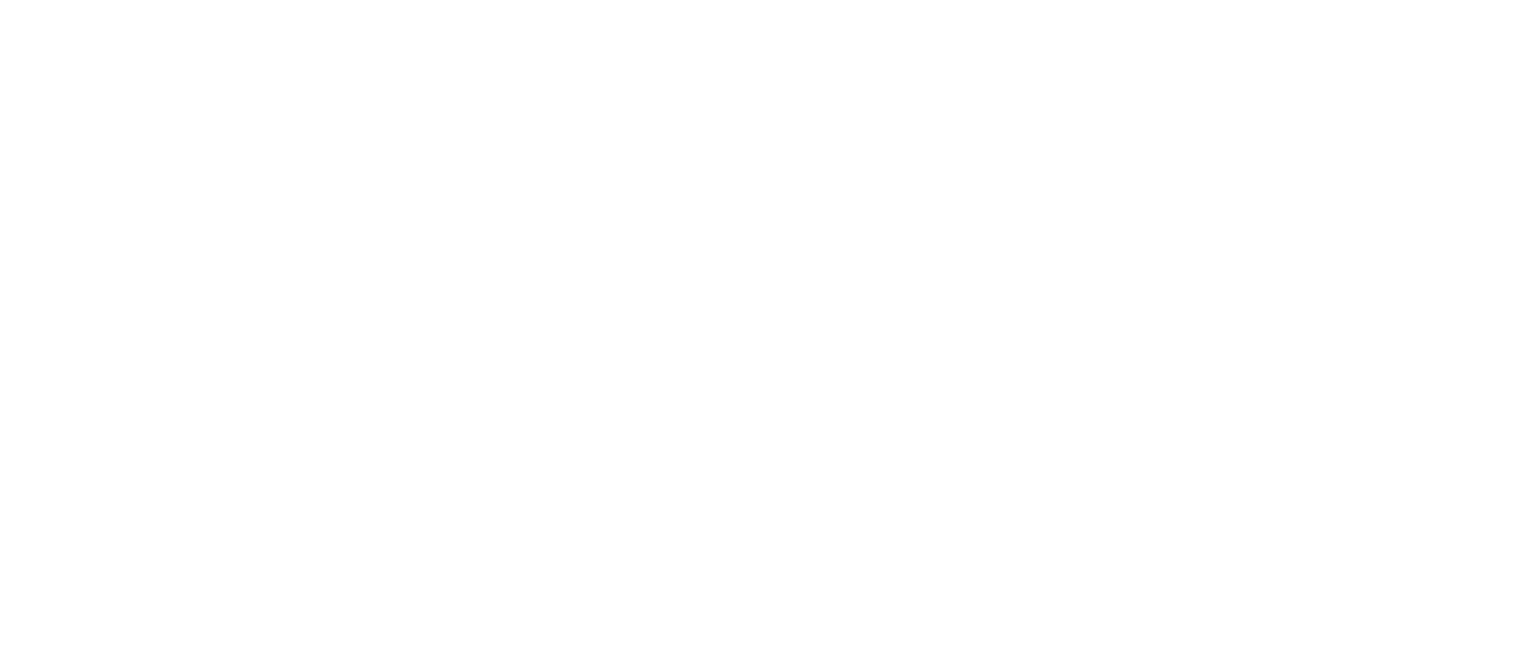
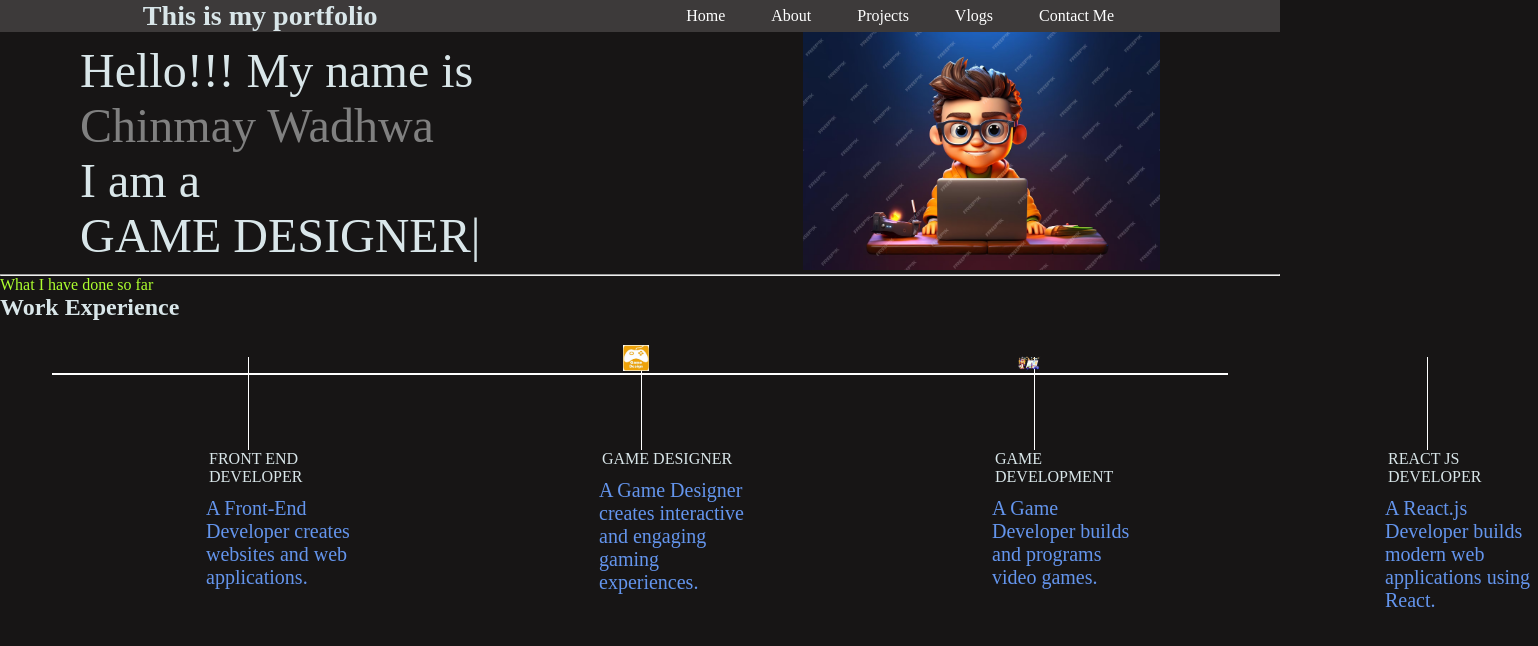
Before and after one commit to chinmaywadhwa007/office_project-, a plain HTML site: page index.html in a window 1280 px wide. Shown: the whole page, 1538 px wide, since content can reach past the window. Drawn offline with nearby package versions, Linux system fonts and the light colour scheme.

Commit message:
Add files via upload

```diff
--- a/index.html
+++ b/index.html
@@ -1,11 +1,82 @@
 <!DOCTYPE html>
 <html lang="en">
+
 <head>
     <meta charset="UTF-8">
     <meta name="viewport" content="width=device-width, initial-scale=1.0">
-    <title>Document</title>
+    <link rel="stylesheet" href="sheet.css">
+    <title>Portfolio</title>
 </head>
+
 <body>
+    <header>
+        <nav>
+            <div class="left">
+                <h3>This is my portfolio</h3>
+            </div>
+            <div class="right">
+                <ul>
+                    <li><a href="home">Home</a></li>
+                    <li><a href="about">About</a></li>
+                    <li><a href="projects">Projects</a></li>
+                    <li><a href="vlogs ">Vlogs</a></li>
+                    <li><a href="contact me">Contact Me</a></li>
+                </ul>
+            </div>
+        </nav>
+    </header>
 
+    <main>
+        <section class="firstsection">
+            <div id="leftsection">
+                Hello!!! My name is <span class="text-purple">Chinmay Wadhwa</span>
+                <div>I am a </div>
+                <span id="element"></span>
+            </div>
+            <div id="rightsection"><img src="image.avif" alt="Profile Image"></div>
+        </section>
+
+        <hr>
+
+        <section class="secondsection">
+            <span class="text-gray">What I have done so far</span>
+            <h2>Work Experience</h2>
+
+            <div class="box">
+                <div class="vertical">
+                    <img src="dev.img" alt="" class="image-top">
+                    <div class="vertical-text">FRONT END DEVELOPER</div>
+                    <div class="vertical-desc">A Front-End Developer creates websites and web applications.</div>
+                </div>
+
+                <div class="vertical">
+                    <img src="game.jpeg" alt="" class="image-top">
+                    <div class="vertical-text">GAME DESIGNER</div>
+                    <div class="vertical-desc">A Game Designer creates interactive and engaging gaming experiences.</div>
+                </div>
+
+                <div class="vertical">
+                    <img src="game2.png" alt="" class="image-top">
+                    <div class="vertical-text">GAME DEVELOPMENT</div>
+                    <div class="vertical-desc">A Game Developer builds and programs video games.</div>
+                </div>
+
+                <div class="vertical">
+                    <img src="dev.img" alt="" class="image-top">
+                    <div class="vertical-text">REACT JS DEVELOPER</div>
+                    <div class="vertical-desc">A React.js Developer builds modern web applications using React.</div>
+                </div>
+            </div>
+        </section>
+    </main>
+
+    <script src="https://unpkg.com/typed.js@2.1.0/dist/typed.umd.js"></script>
+    <script>
+        var typed = new Typed('#element', {
+            strings: ['WEB DEVELOPER', 'GAME DESIGNER'],
+            typeSpeed: 25,
+        });
+    </script>
 </body>
+
 </html>
--- /dev/null
+++ b/sheet.css
@@ -0,0 +1,145 @@
+body{
+  background-color: rgb(23, 21, 21);
+  color: rgb(217, 230, 233);
+
+  .poppins-regular {
+      font-family: "Poppins", sans-serif;
+      font-weight: 400;
+      font-style: normal;
+    }
+}
+*{
+  padding: 0;
+  margin: 0;
+}
+
+/* fonts section  */
+.poppins-bold {
+  font-family: "Poppins", sans-serif;
+  font-weight: 700;
+  font-style: normal;
+}
+/* header section  */
+nav{
+  display: flex;
+  justify-content: space-around;
+  align-items: center;
+  height: 100%;
+  background-color: rgba(139, 133, 133, 0.331);
+}
+nav ul{
+  display: flex;
+  justify-content: center;
+}
+nav ul li{
+  list-style: none;
+  margin: 0 23px;
+}
+.left{
+  font-size: 1.5rem;
+}
+nav ul li a{
+  color: white;
+  text-decoration: none;
+  margin: 0,23px;
+}
+nav ul li a:hover{
+  color:rgb(142, 110, 110);
+  font-size: 1.05rem;
+}
+
+/* main section */
+
+.firstsection{
+      display: flex;
+      align-items: center;
+      justify-content:space-around;
+      margin: 130px,0;
+}
+.firstsection div{
+      width: 31%;
+}
+
+.firstsection hr{
+  border: 0;
+  background: cadetblue;
+  height: 1.2px;
+  margin: 40px,84px;
+}
+
+
+#secondsection{
+  max-width: 80vh;
+  margin: auto;
+  height: 80vh;
+}
+
+.secondsection .box{
+  background: white;
+  margin: 52px;
+  height: 2px;
+  display: flex;
+
+}
+
+
+.secondsection .vertical{
+  height: 93px;
+  width: 1px;
+  background-color: white;
+  margin: -16px 196px;
+
+}
+
+.seconsection h2{
+  font-size: 2rem;
+  font-style: italic;
+}
+
+.image-top{
+  width: 26px;
+  position:relative;
+  margin-top: -32px;
+  left: -18px;
+
+}
+
+
+.text-gray{
+  color: greenyellow;
+}
+#leftsection{
+
+  width: 44%;
+  font-size: 3rem;
+  font-style:calc();
+  /* margin: 70px,0; */
+}
+.text-purple{
+      color: grey;
+}
+
+
+.vertical-text{
+position:relative;
+top: 75px;
+width: 150px;
+left: -39px ;
+
+}
+.vertical-desc{
+position:relative;
+top: 86px;
+color:cornflowerblue;
+width: 150px;
+font-size: 20px;
+left: -42px;
+
+}
+
+#rightsection img{
+      width: 90%;
+      margin: 100px,0;
+      height: 40%;
+
+}
```
Also changed, not shown: game.jpeg (added), game2.png (added), image.avif (added), script.js (added), 1 other file.
